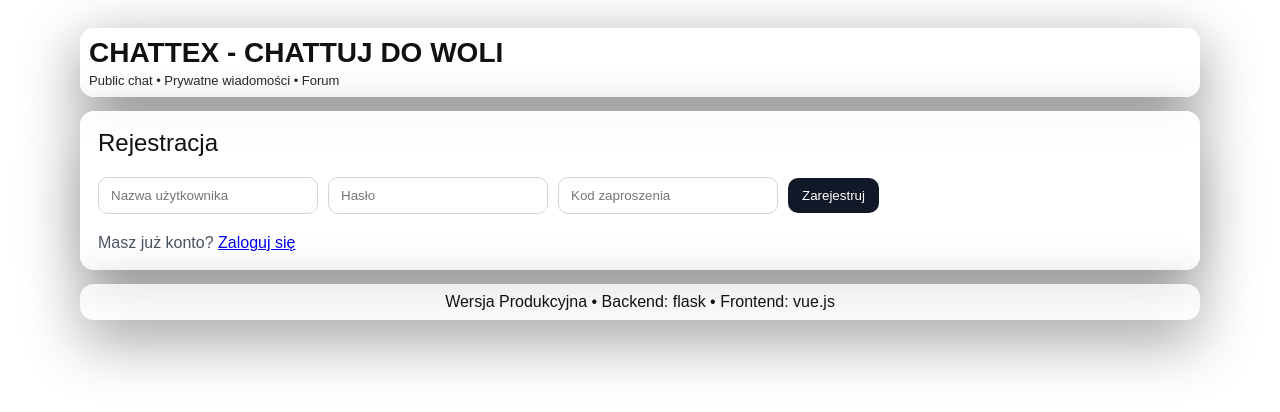
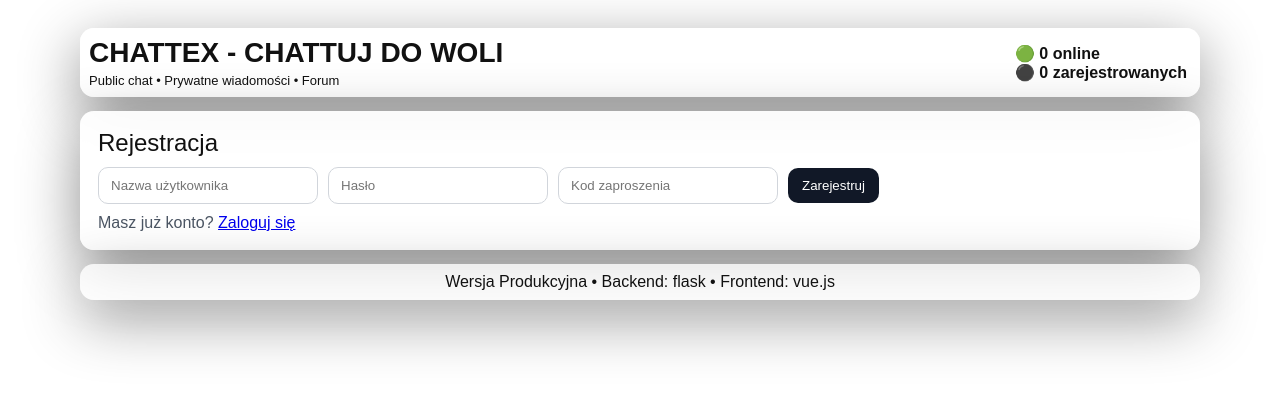
Before and after one commit to niechcemisietegorobic/CHATTEX, a Vue app in the folder frontend/: page / in a window 1280 px wide. Both pictures are taken after a click on the link "Zarejestruj się". Shown: the top 412 px of the page. Built offline with nearby package versions, Linux system fonts and the light colour scheme; no server answers.

Commit message:
active user stats

```diff
--- a/frontend/src/App.vue
+++ b/frontend/src/App.vue
@@ -3,18 +3,37 @@
 import AppHeader from './components/AppHeader.vue';
 import MainContainer from './components/MainContainer.vue';
 import AppFooter from './components/AppFooter.vue';
-import { IS_DEV } from './constants';
+import { IS_DEV, API_URL } from './constants';
+import { ref } from 'vue';
+
+const online = ref(0);
+const registered = ref(0);
+
+async function stats() {
+  const r = await fetch(`${API_URL}/api/stats`);
+  const data = await r.json();
+  if (r.status == 200) {
+    online.value = data.online;
+    registered.value = data.registered;
+  }
+}
+
+function updateOnline() {
+  stats();
+}
 
 if (IS_DEV) {
   document.body.style.backgroundBlendMode = "multiply";
   document.body.style.backgroundColor = "#FAA99B";
 }
+
+stats();
 </script>
 
 <template>
   <div class="app-shell">
-    <AppHeader />
-    <MainContainer />
+    <AppHeader :online :registered />
+    <MainContainer @updateOnline="updateOnline" />
     <AppFooter />
   </div>
 </template>
--- a/frontend/src/components/AppHeader.vue
+++ b/frontend/src/components/AppHeader.vue
@@ -1,28 +1,52 @@
+<script lang="ts" setup>
+import { ref } from 'vue';
+
+const props = defineProps(["online", "registered"]);
+
+</script>
+
 <template>
   <header class="topbar">
-    <div class="brand">CHATTEX - CHATTUJ DO WOLI</div>
-    <div class="sub">Public chat • Prywatne wiadomości • Forum</div>
+    <div>
+      <div class="brand">CHATTEX - CHATTUJ DO WOLI</div>
+      <div class="sub">Public chat • Prywatne wiadomości • Forum</div>
+    </div>
+    <div class="status">
+      <div>🟢 {{ props.online }} online</div>
+      <div>⚫ {{ props.registered }} zarejestrowanych</div>
+    </div>
   </header>
 </template>
 
 <style scoped>
 .topbar {
+  align-items: center;
+  justify-content: center;
   margin-bottom: 14px;
   /* color: #e5e7eb;
   text-shadow: 2px 2px 3px rgba(0, 0, 0, 0.9); */
-  background: rgba(255,255,255,0.72);
+  background: rgba(255, 255, 255, 0.72);
   border-radius: 14px;
   padding: 9px;
-  box-shadow: 0 18px 60px rgba(0,0,0,0.45);
+  box-shadow: 0 18px 60px rgba(0, 0, 0, 0.45);
   backdrop-filter: blur(6px);
+  display: flex;
 }
 
-.brand{
+.status {
+  margin: 4px 4px 4px auto;
+}
+
+.status > div {
+  font-weight: 800;
+}
+
+.brand {
   font-size: 28px;
   font-weight: 800;
 }
-.sub{
-  opacity:.9;
+
+.sub {
   margin-top: 4px;
   font-size: 13px;
 }
--- a/frontend/src/components/AppSection.vue
+++ b/frontend/src/components/AppSection.vue
@@ -6,7 +6,7 @@ import { ref } from 'vue';
 import Settings from './settings/Settings.vue';
 
 const props = defineProps(["username", "background"]);
-const emit = defineEmits(["updateIsLogged", "updateUsername", "updateBackground"]);
+const emit = defineEmits(["updateIsLogged", "updateUsername", "updateBackground", "updateOnline"]);
 const active_tab = ref("public");
 const forum_notifs = ref(0);
 const public_notifs = ref(0);
@@ -14,16 +14,19 @@ const private_notifs = ref(0);
 
 function activatePublicChat() {
     active_tab.value = "public";
+    updateOnline();
     public_notifs.value = 0;
 }
 
 function activatePrivateChat() {
     active_tab.value = "private";
+    updateOnline();
     private_notifs.value = 0;
 }
 
 function activateForum() {
     active_tab.value = "forum";
+    updateOnline();
     forum_notifs.value = 0;
 }
 
@@ -46,6 +49,10 @@ function updateUsername(val: string) {
 function updateBackground(val: string) {
     emit("updateBackground", val);
 }
+
+function updateOnline() {
+    emit("updateOnline");
+}
 </script>
 
 <template>
@@ -58,23 +65,25 @@ function updateBackground(val: string) {
         <nav class="tabs">
             <button class="tab" :class="{ active: active_tab === 'public' }" data-tab="public"
                 @click="activatePublicChat">Publiczny czat<span v-if="public_notifs > 0" class="notif">{{ public_notifs
-                    }}</span></button>
+                }}</span></button>
             <button class="tab" :class="{ active: active_tab === 'private' }" data-tab="private"
                 @click="activatePrivateChat">Prywatne<span v-if="private_notifs > 0" class="notif">{{ private_notifs
-                    }}</span></button>
+                }}</span></button>
             <button class="tab" :class="{ active: active_tab === 'forum' }" data-tab="forum"
                 @click="activateForum">Forum<span v-if="forum_notifs > 0" class="notif">{{ forum_notifs
-                    }}</span></button>
+                }}</span></button>
             <button class="tab last-button" :class="{ active: active_tab === 'settings' }" data-tab="settings"
                 @click="active_tab = 'settings'">Ustawienia</button>
         </nav>
 
-        <PublicChat v-if="active_tab == 'public'" :username="props.username" @privateNotif="privateNotif" @forumNotif="forumNotif" />
+        <PublicChat v-if="active_tab == 'public'" :username="props.username" @privateNotif="privateNotif"
+            @forumNotif="forumNotif" @updateOnline="updateOnline" />
 
         <PrivateChat v-else-if="active_tab == 'private'" :username="props.username" @publicNotif="publicNotif"
-            @forumNotif="forumNotif" />
+            @forumNotif="forumNotif" @updateOnline="updateOnline" />
 
-        <Forum v-else-if="active_tab == 'forum'" :username="props.username" @publicNotif="publicNotif" @privateNotif="privateNotif" />
+        <Forum v-else-if="active_tab == 'forum'" :username="props.username" @publicNotif="publicNotif"
+            @privateNotif="privateNotif" @updateOnline="updateOnline" />
 
         <Settings v-else :username="props.username" :background="props.background" @updateUsername="updateUsername"
             @updateBackground="updateBackground" />
--- a/frontend/src/components/AuthSection.vue
+++ b/frontend/src/components/AuthSection.vue
@@ -68,9 +68,7 @@ async function login() {
       <form id="register-form" class="row">
         <input v-model="field_username" type="text" id="reg-username" placeholder="Nazwa użytkownika" required />
         <input v-model="password" type="password" id="reg-password" placeholder="Hasło" required />
-        <div class="row">
-          <input v-model="invite_code" type="text" placeholder="Kod zaproszenia" required />
-        </div>
+        <input v-model="invite_code" type="text" placeholder="Kod zaproszenia" required />
         <button type="submit" @click.prevent="register()">Zarejestruj</button>
       </form>
 
--- a/frontend/src/components/MainContainer.vue
+++ b/frontend/src/components/MainContainer.vue
@@ -3,6 +3,8 @@ import AuthSection from './AuthSection.vue';
 import AppSection from './AppSection.vue';
 import { ref } from 'vue';
 import { API_URL, tokenHeader } from '@/constants';
+
+const emit = defineEmits(["updateOnline"]);
 
 const is_logged = ref(false);
 const background = ref('');
@@ -49,6 +51,10 @@ async function fetchBackground() {
     updateBackground(data.url);
 }
 
+function updateOnline() {
+    emit("updateOnline");
+}
+
 fetchDefaultBackground();
 </script>
 
@@ -59,7 +65,7 @@ fetchDefaultBackground();
             :is_logged="is_logged" :username="username" />
 
         <AppSection v-else :username="username" :background="background" @updateUsername="updateUsername"
-            @updateBackground="updateBackground" @updateIsLogged="updateIsLogged" />
+            @updateBackground="updateBackground" @updateIsLogged="updateIsLogged" @updateOnline="updateOnline" />
 
     </main>
 </template>
--- a/frontend/src/components/chats/PrivateChat.vue
+++ b/frontend/src/components/chats/PrivateChat.vue
@@ -5,7 +5,7 @@ import { io } from 'socket.io-client';
 import ChatMessage from './ChatMessage.vue';
 
 const props = defineProps(["username"]);
-const emit = defineEmits(["publicNotif", "forumNotif"]);
+const emit = defineEmits(["publicNotif", "forumNotif", "updateOnline"]);
 
 const users: Ref<any> = ref([]);
 const selected_user = ref('');
@@ -95,6 +95,10 @@ socket.on("forum_post", () => {
 
 socket.on("forum_comment", () => {
     emit("forumNotif");
+});
+
+socket.on("stats", () => {
+    emit("updateOnline");
 });
 
 function selectUser(user: string) {
--- a/frontend/src/components/chats/PublicChat.vue
+++ b/frontend/src/components/chats/PublicChat.vue
@@ -5,7 +5,7 @@ import ChatMessage from './ChatMessage.vue';
 import { io } from 'socket.io-client';
 
 const props = defineProps(["username"]);
-const emit = defineEmits(["privateNotif", "forumNotif"]);
+const emit = defineEmits(["privateNotif", "forumNotif", "updateOnline"]);
 const messages: Ref<Array<any>> = ref([]);
 const typed_message = ref('');
 const chat_box: Ref<any> = ref(null);
@@ -43,6 +43,10 @@ socket.on("forum_post", () => {
 
 socket.on("forum_comment", () => {
   emit("forumNotif");
+});
+
+socket.on("stats", () => {
+    emit("updateOnline");
 });
 
 async function fetchPublic(scroll: boolean = true, skip: number = 0, limit: number = 30) {
--- a/frontend/src/components/forum/Forum.vue
+++ b/frontend/src/components/forum/Forum.vue
@@ -5,7 +5,7 @@ import ForumPost from './ForumPost.vue';
 import { io } from 'socket.io-client';
 
 const props = defineProps(["username"]);
-const emit = defineEmits(["publicNotif", "privateNotif"]);
+const emit = defineEmits(["publicNotif", "privateNotif", "updateOnline"]);
 
 const posts: Ref<Array<any>> = ref([]);
 const typed_title = ref('');
@@ -110,6 +110,10 @@ socket.on("forum_comment_delete", (comment) => {
   removeComment(comment.post_id, comment.id);
 });
 
+socket.on("stats", () => {
+    emit("updateOnline");
+});
+
 refreshPosts();
 </script>
 
```
Also changed, not shown: 2 other files (tests, documents, lock files or other folders).
